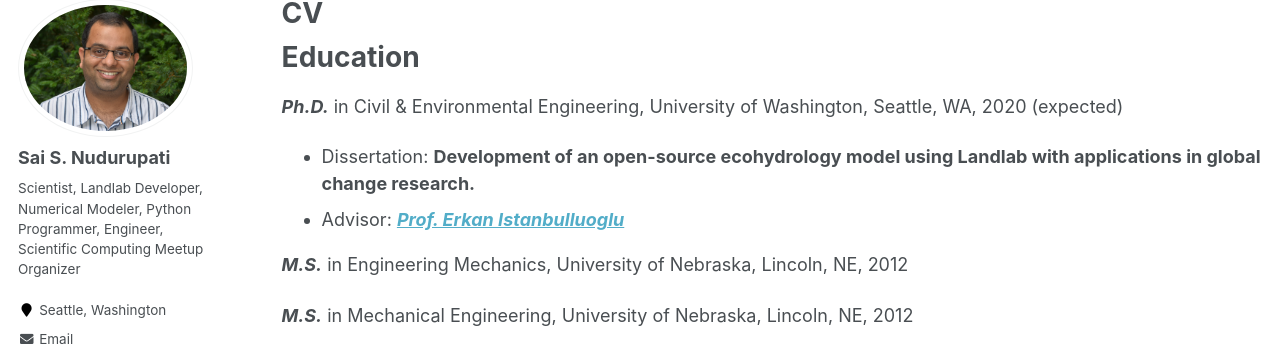
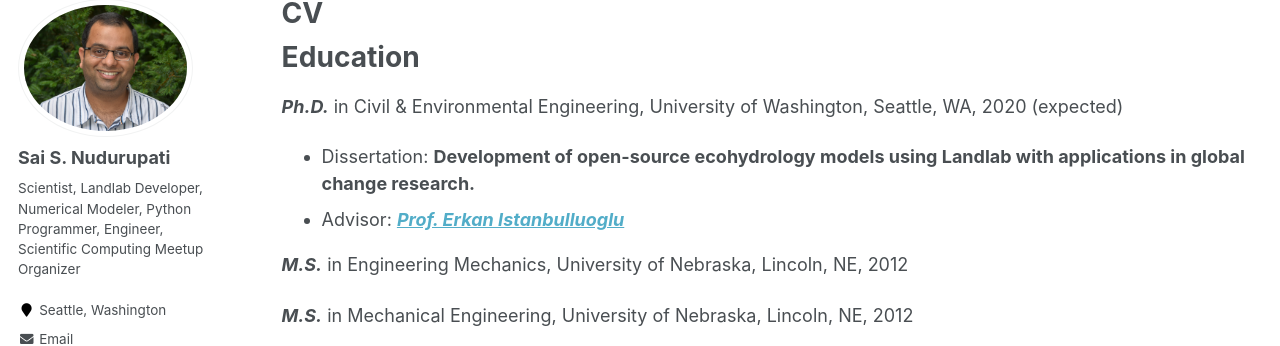
Before and after one commit to saisiddu/saisiddu.github.io, a Jekyll site: the page built from _pages/cv.md, in a window 1280 px wide and 900 px high. Shown: the part 119-465 px from the top of the window. Built offline with Jekyll 4.4.1, drawn with Linux system fonts in a browser that asks for light colours; some web fonts are replaced.

Commit message:
Update cv.md
- updated dissertation title.

```diff
--- a/_pages/cv.md
+++ b/_pages/cv.md
@@ -12,7 +12,7 @@ redirect_from:
 Education
 ======
 ***Ph.D.*** in Civil & Environmental Engineering, University of Washington, Seattle, WA, 2020 (expected)
-  * Dissertation: **Development of an open-source ecohydrology model using Landlab with applications in global change research.**
+  * Dissertation: **Development of open-source ecohydrology models using Landlab with applications in global change research.**
   * Advisor: [***Prof. Erkan Istanbulluoglu***](https://www.ce.washington.edu/facultyfinder/erkan-istanbulluoglu)
 
 ***M.S.*** in Engineering Mechanics, University of Nebraska, Lincoln, NE, 2012
```
